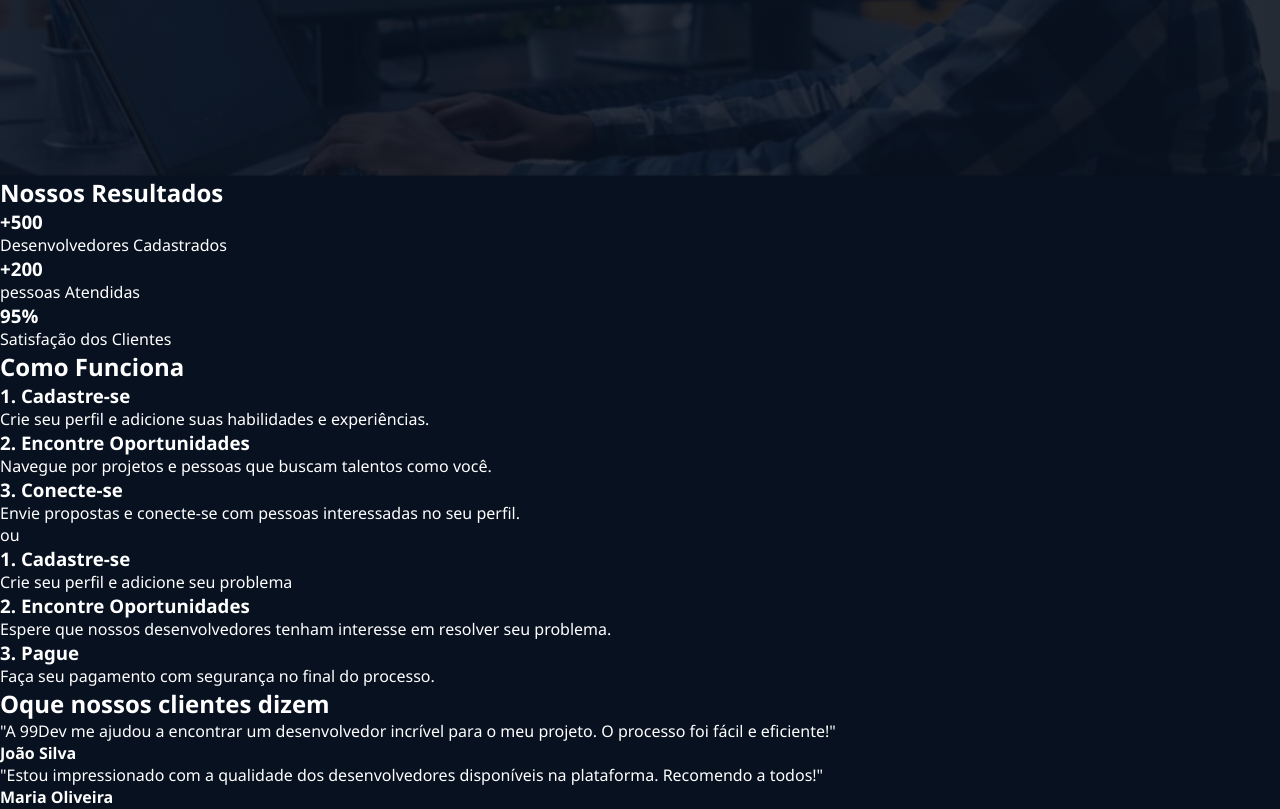
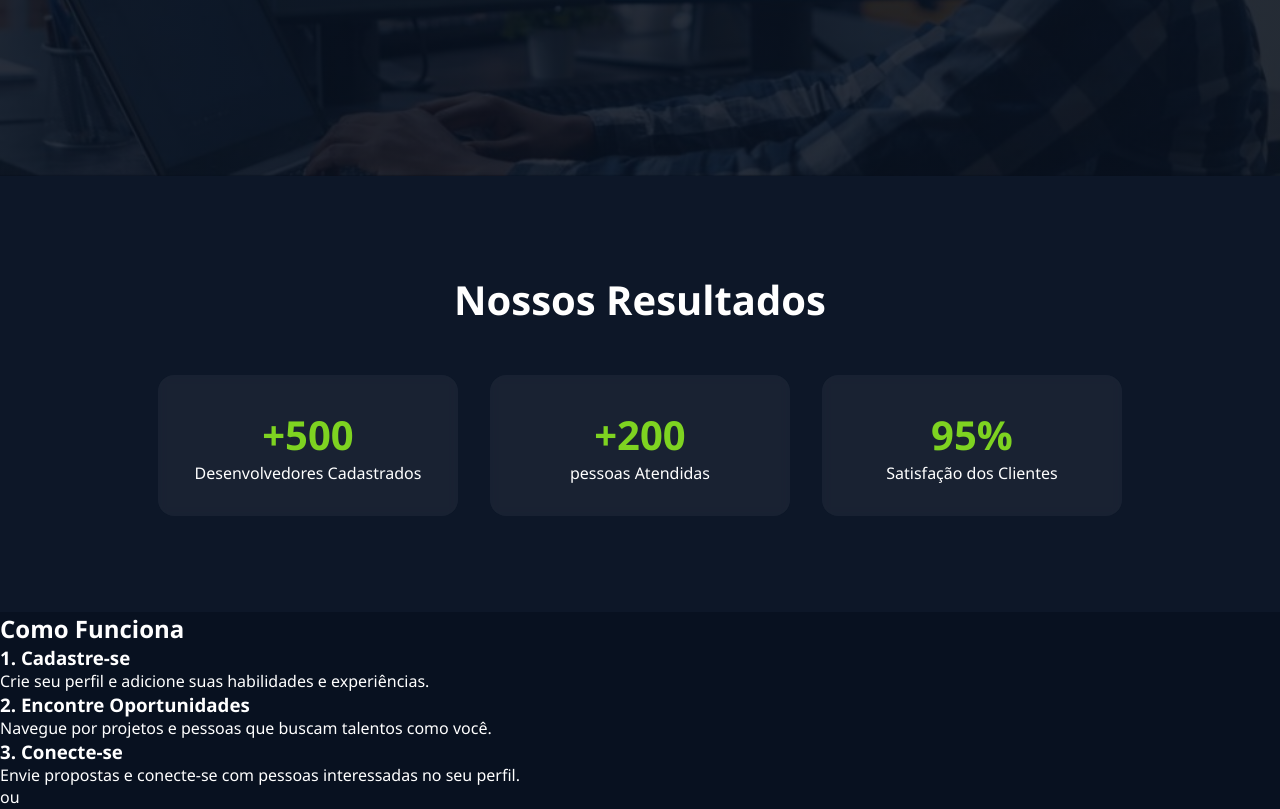
Before and after one commit to TheoNogueiraVirginio/99dev, a Flask app: template templates/home.html in a window 1280 px wide. Shown: the part 544-1353 px from the top of the page. Run offline with Flask 3, Linux system fonts and the light colour scheme; the template is opened without the code that fills it, so the values that code supplies are empty.

Commit message:
feat(home): css da section resultados

```diff
--- a/static/css/home.css
+++ b/static/css/home.css
@@ -115,3 +115,45 @@ nav a:hover{
     box-shadow:
     0 0 20px rgba(126,211,33,.4);
 }
+.resultados{
+    padding:6rem 8%;
+    background:#0d1728;
+}
+
+.resultados h2{
+    text-align:center;
+    margin-bottom:3rem;
+    font-size:2.5rem;
+}
+
+.cards{
+    display:flex;
+    gap:2rem;
+    justify-content:center;
+    flex-wrap:wrap;
+}
+
+.card{
+    width:300px;
+
+    padding:2rem;
+
+    border-radius:16px;
+
+    background:rgba(255,255,255,.05);
+
+    backdrop-filter:blur(5px);
+
+    text-align:center;
+
+    transition:.3s;
+}
+
+.card:hover{
+    transform:translateY(-8px);
+}
+
+.card h3{
+    color:#7ED321;
+    font-size:2.5rem;
+}
```
